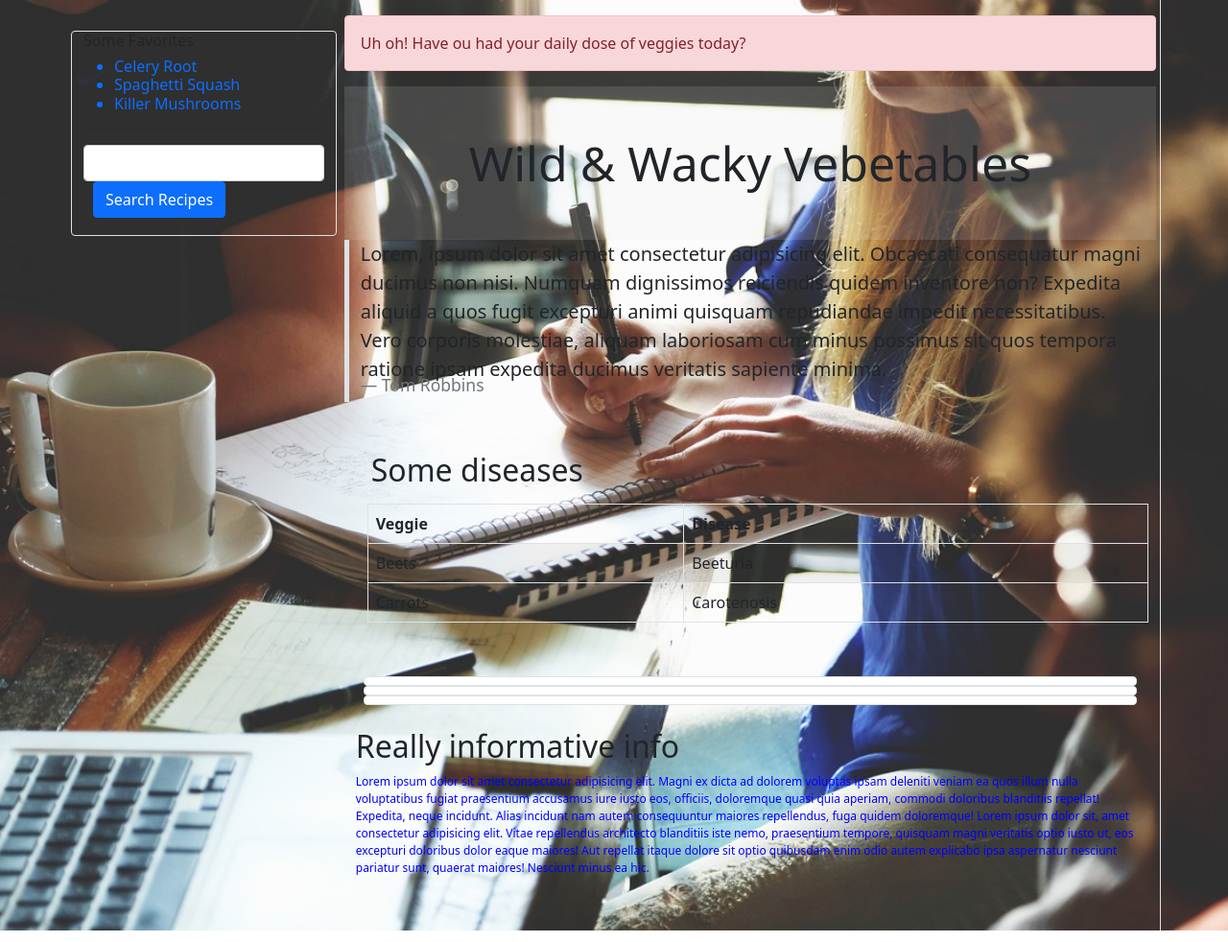
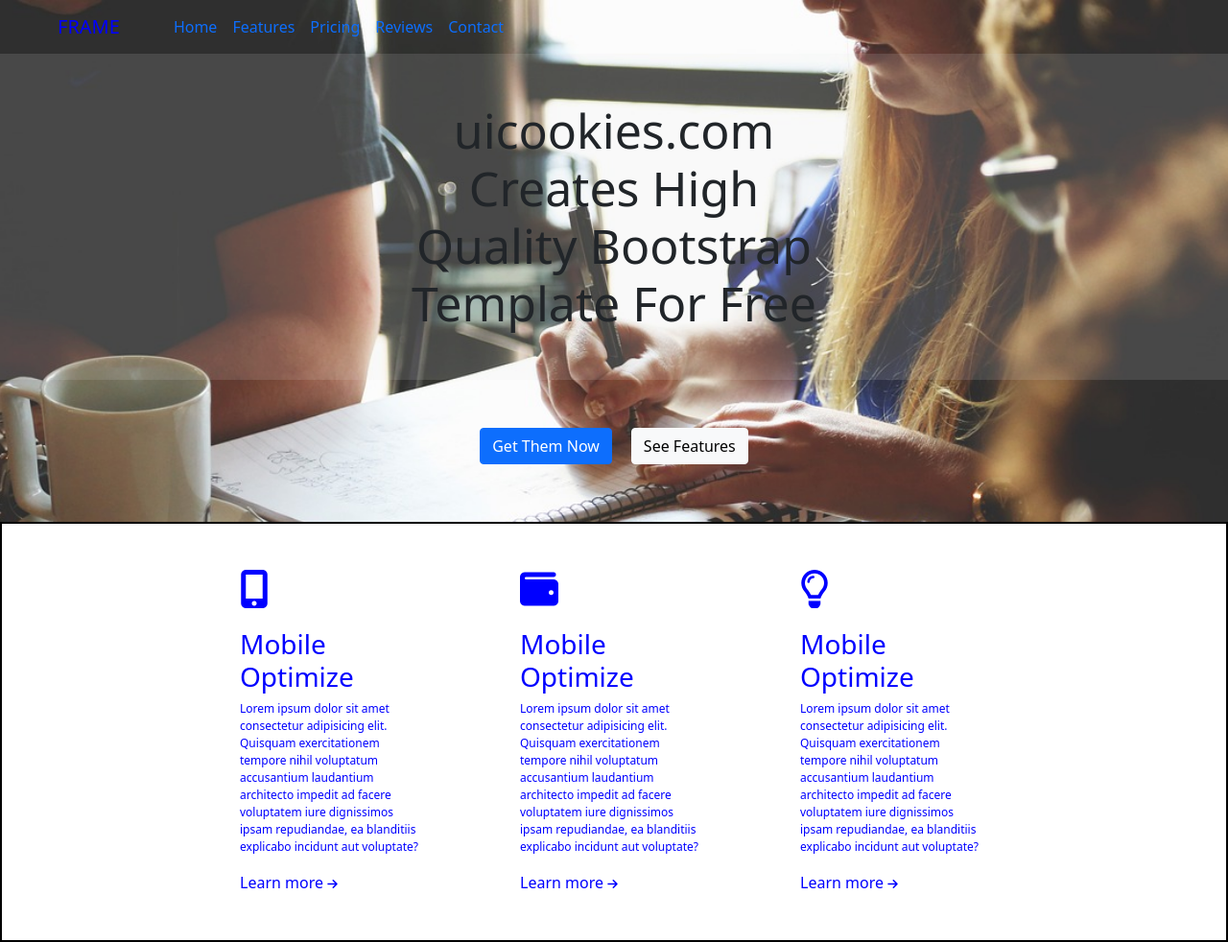
Before and after one commit to Sevinj90r/Landing_Page_day4, a plain HTML site: page index.html in a window 1280 px wide. Shown: the whole page at 96% size. Drawn offline with nearby package versions, Linux system fonts and the light colour scheme.

Commit message:
index.html

```diff
--- a/index.html
+++ b/index.html
@@ -3,77 +3,83 @@
   <head>
     <!-- Required meta tags -->
     <meta charset="utf-8">
-    <meta name="viewport" content="width=device-width, initial-scale=1">
+    <meta name="viewport" content="width=device-width,initial-scale=1">
 
     <!-- Bootstrap CSS -->
     <link href="https://cdn.jsdelivr.net/npm/bootstrap@5.0.2/dist/css/bootstrap.min.css" rel="stylesheet" integrity="sha384-EVSTQN3/azprG1Anm3QDgpJLIm9Nao0Yz1ztcQTwFspd3yD65VohhpuuCOmLASjC" crossorigin="anonymous">
     <link rel="stylesheet" href="style.css">
-    <title>Daily challange day4</title>
+    <link rel="stylesheet" href="css file path here">
+    <link rel="stylesheet" href="https://cdnjs.cloudflare.com/ajax/libs/font-awesome/6.1.1/css/all.min.css">
+    <link rel="stylesheet" href="css file path here">
+    <title>Exercise 2</title>
   </head>
+  <body>
+    <nav class="navbar navbar-expand-lg bg-body-tertiary">
+      <div class="container-fluid">
+        <a class="navbar-brand mx-5" href="#">FRAME</a>
+        <button class="navbar-toggler" type="button" data-bs-toggle="collapse" data-bs-target="#navbarSupportedContent" aria-controls="navbarSupportedContent" aria-expanded="false" aria-label="Toggle navigation">
+          <span class="navbar-toggler-icon"></span>
+        </button>
+        <div class="collapse navbar-collapse" id="navbarSupportedContent">
+          <ul class="navbar-nav me-auto mb-2 mb-lg-0" id="ulnavbar" >
+            <li class=" nav-item">
+              <a class="nav-link active" aria-current="page" href="#">Home</a>
+            </li>
+            <li class="nav-item">
+              <a class="nav-link" href="#">Features</a>
+            </li>
+            <li class="nav-item">
+              <a class="nav-link" href="#">Pricing</a>
+            </li>
+            <li class="nav-item">
+              <a class="nav-link" href="#">Reviews</a>
+            </li>
+            <li class="nav-item">
+              <a class="nav-link" href="#">Contact</a>
+            </li>
+          </ul>
+        </div>
+      </div>
+    </nav>
 
-  <body>
-    <div class="container  border-end">
-      <div class="row" id="rowfirst">
-        <div class="col col col-lg-3 mt-3 p-3">
-          <div class="row rounded border" id="row2">
-            <h6 class="text-dark">Some Favorites<h6>
-              <ul class="fs-6 text-primary">
-                <li>Celery Root</li>
-                <li>Spaghetti Squash</li>
-                <li>Killer Mushrooms</li>
-              </ul>
-              <hr>
-              <input type="text" class="form-control " placeholder="">
-              <button class="btn btn-primary">Search Recipes</button>
-          </div>
+    <main>
+      <h1>uicookies.com Creates High Quality Bootstrap Template For Free</h1>
+      <div class="button">
+      <button class="btn btn-primary">Get Them Now</button>
+      <button class="btn btn-light">See Features</button>
+    </div>
+    </main>
+
+    <footer>
+      <div class="row mx-auto" id="footer" >
+        <div class="col p-5">
+          <i class="fa-solid fa-mobile-screen-button"></i>
+          <h3>Mobile Optimize</h3>
+          <p>Lorem ipsum dolor sit amet consectetur adipisicing elit. Quisquam exercitationem tempore nihil voluptatum accusantium laudantium architecto impedit ad facere voluptatem iure dignissimos ipsam repudiandae, ea blanditiis explicabo incidunt aut voluptate?</p>
+          <a href="#">Learn more
+            <i class="fa-solid fa-arrow-right" id="arrow"></i>
+          </a>
         </div>
 
-        <div class="col p-3">
-
-          <div class="row">
-          <div class="alert alert-danger" role="alert">
-            Uh oh! Have ou had your daily dose of veggies today?
-          </div>
-          <h1>Wild & Wacky Vebetables</h1>
-          <blockquote class="blockquote fs-5 border-start border-5 mb-1">Lorem, ipsum dolor sit amet consectetur adipisicing elit. Obcaecati consequatur magni ducimus non nisi. Numquam dignissimos reiciendis quidem inventore non? Expedita aliquid a quos fugit excepturi animi quisquam repudiandae impedit necessitatibus. Vero corporis molestiae, aliquam laboriosam cum minus possimus sit quos tempora ratione ipsam expedita ducimus veritatis sapiente minima.
-          <p class="blockquote-footer lh-lg">Tom Robbins</p>
-          </blockquote>
+        <div class="col p-5">
+          <i class="fa-solid fa-wallet"></i>
+          <h3>Mobile Optimize</h3>
+          <p>Lorem ipsum dolor sit amet consectetur adipisicing elit. Quisquam exercitationem tempore nihil voluptatum accusantium laudantium architecto impedit ad facere voluptatem iure dignissimos ipsam repudiandae, ea blanditiis explicabo incidunt aut voluptate?</p>
+          <a href="#">Learn more
+            <i class="fa-solid fa-arrow-right" id="arrow"></i>
+          </a>
         </div>
 
-        <div class="row my-5 mx-1">
-          <h2>Some diseases</h2>
-          <table class="table table-bordered table-striped  m-2">
-            <thead>
-              <tr class="col">
-                <th>Veggie</th>
-                <th>Disease</th>
-              </tr>
-            </thead>
-            <tbody>
-              <tr>
-                <td>Beets</td>
-                <td>Beeturia</td>
-              </tr>
-              <tr>
-                <td>Carrots</td>
-                <td>Carotenosis</td>
-              </tr>
-            </tbody>
-          </table>
-        </div>
-
-        <div class="row my-3 mx-2">
-          <img class="img-fluid img-thumbnail" src="çuğundur.jpg" alt="">
-          <img class="img-fluid img-thumbnail" src="Carrots.jpg" alt="">
-          <img class="img-fluid img-thumbnail" src="lavanda.webp" alt="">
-        </div>
-        <div class="row my-4">
-          <h2>Really informative info</h2>
-          <p>Lorem ipsum dolor sit amet consectetur adipisicing elit. Magni ex dicta ad dolorem voluptas ipsam deleniti veniam ea quos illum nulla voluptatibus fugiat praesentium accusamus iure iusto eos, officiis, doloremque quasi quia aperiam, commodi doloribus blanditiis repellat! Expedita, neque incidunt. Alias incidunt nam autem consequuntur maiores repellendus, fuga quidem doloremque! Lorem ipsum dolor sit, amet consectetur adipisicing elit. Vitae repellendus architecto blanditiis iste nemo, praesentium tempore, quisquam magni veritatis optio iusto ut, eos excepturi doloribus dolor eaque maiores! Aut repellat itaque dolore sit optio quibusdam enim odio autem explicabo ipsa aspernatur nesciunt pariatur sunt, quaerat maiores! Nesciunt minus ea hic.</p>
+        <div class="col p-5">
+          <i class="fa-regular fa-lightbulb"></i>
+          <h3>Mobile Optimize</h3>
+          <p>Lorem ipsum dolor sit amet consectetur adipisicing elit. Quisquam exercitationem tempore nihil voluptatum accusantium laudantium architecto impedit ad facere voluptatem iure dignissimos ipsam repudiandae, ea blanditiis explicabo incidunt aut voluptate?</p>
+          <a href="#">Learn more
+            <i class="fa-solid fa-arrow-right" id="arrow"></i>
+          </a>
         </div>
       </div>
-    </div>
-
+    </footer>
 
 
 
```
